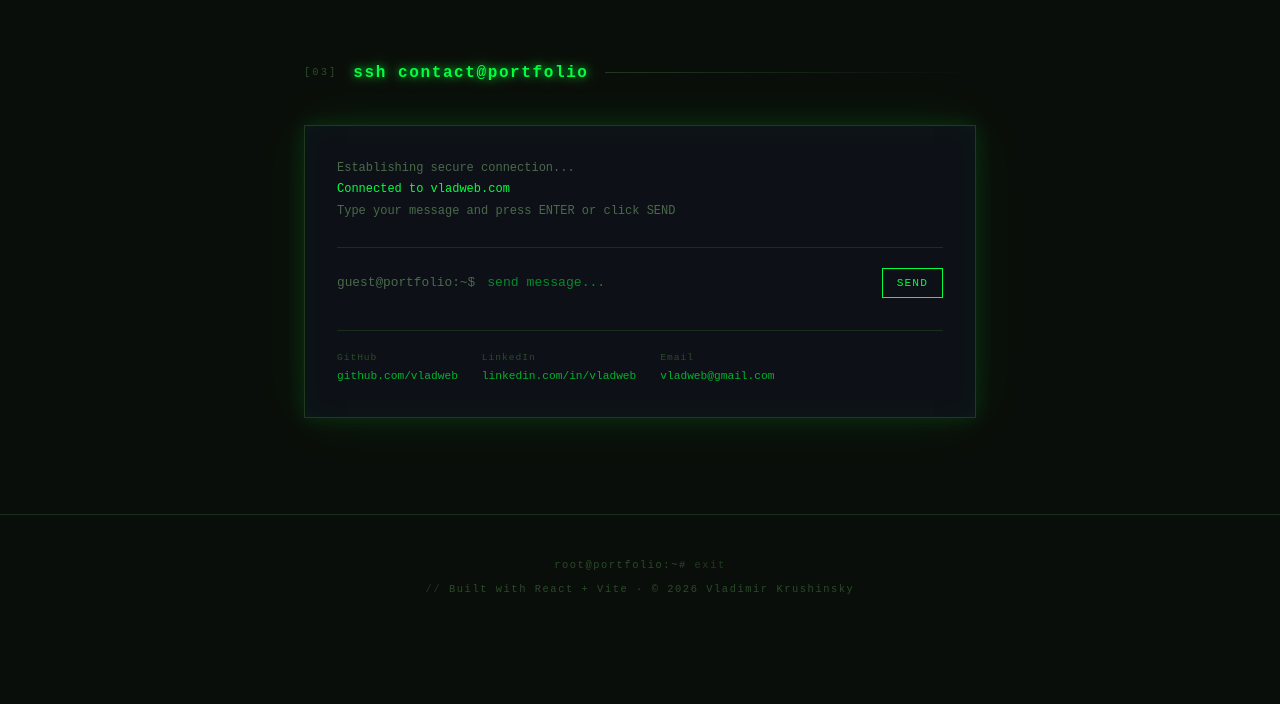
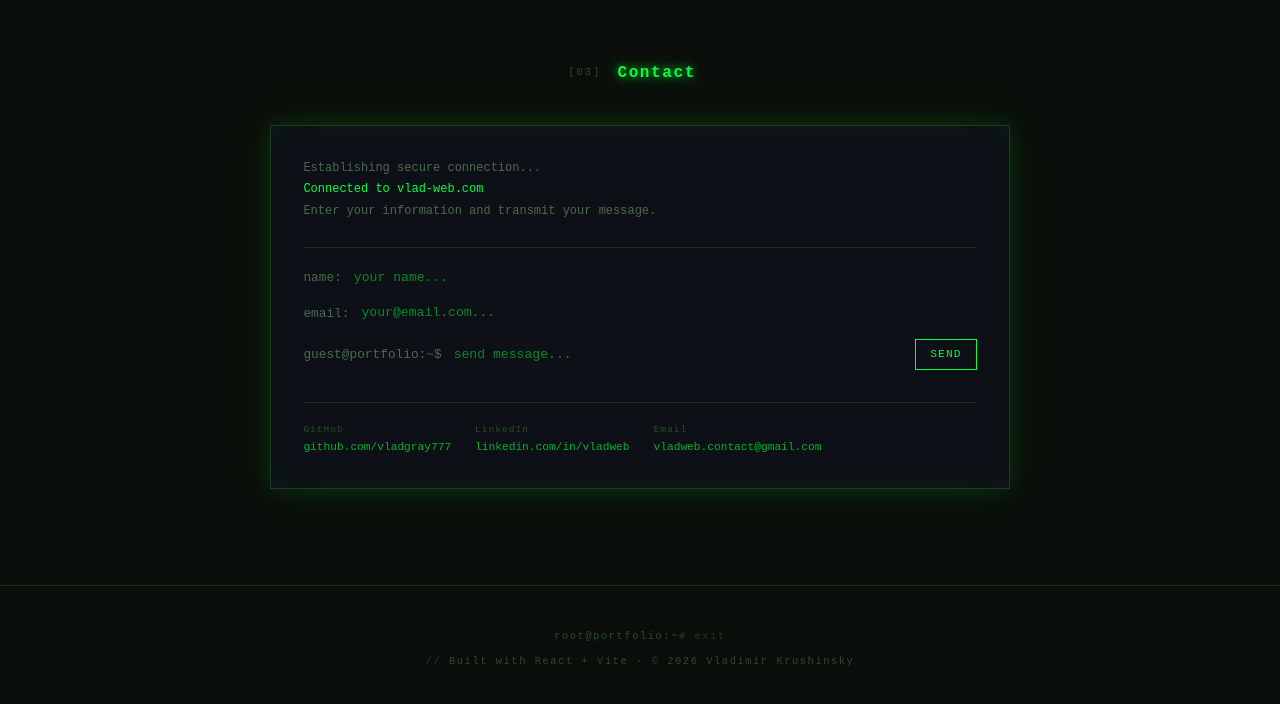
Before and after one commit to vladgray777/vladweb-portfolio, a React app: page / in a window 1280 px wide. Shown: the part 2441-3145 px from the top of the page. Before the commit the page ends 3081 px from the top, so only its background shows below. Built offline with nearby package versions, Linux system fonts and the light colour scheme; the HTML template or start-up script is replaced by a standard one.

Commit message:
add email sending functionality

```diff
--- a/package.json
+++ b/package.json
@@ -10,6 +10,7 @@
     "preview": "vite preview"
   },
   "dependencies": {
+    "@emailjs/browser": "^4.4.1",
     "@tailwindcss/vite": "^4.3.3",
     "lucide-react": "^1.30.0",
     "react": "^19.2.8",
--- a/src/components/Contact.tsx
+++ b/src/components/Contact.tsx
@@ -1,29 +1,65 @@
-import { useState } from "react"
+import { useRef, useState } from "react"
+import emailjs from "@emailjs/browser"
 import SectionHeader from "./SectionHeader"
 
-// ─── Contact section ──────────────────────────────────────────────────────────
 export default function Contact() {
-  const [input, setInput] = useState("")
+  const form = useRef<HTMLFormElement>(null)
+
   const [sent, setSent] = useState(false)
+  const [sending, setSending] = useState(false)
+  const [error, setError] = useState(false)
 
-  const handleSend = () => {
-    if (!input.trim()) return
+  const serviceId = import.meta.env.VITE_EMAILJS_SERVICE_ID
+  const templateId = import.meta.env.VITE_EMAILJS_TEMPLATE_ID
+  const publicKey = import.meta.env.VITE_EMAILJS_PUBLIC_KEY
+
+  const handleSend = async (e: React.FormEvent<HTMLFormElement>) => {
+    e.preventDefault()
+
+    if (!form.current) return
+
+    setSending(true)
+    setError(false)
+
+    try {
+      await emailjs.sendForm(
+        serviceId,
+        templateId,
+        form.current,
+        {
+          publicKey: publicKey,
+        }
+      )
+
       setSent(true)
-    setInput("")
-    setTimeout(() => setSent(false), 3000)
+      form.current.reset()
+
+      setTimeout(() => {
+        setSent(false)
+      }, 3000)
+    } catch (error) {
+      console.error("EmailJS error:", error)
+      setError(true)
+    } finally {
+      setSending(false)
+    }
   }
 
   return (
-    <section id="contact" className="relative py-24 px-6" style={{ zIndex: 1 }}>
-      <div className="max-w-2xl mx-auto">
-        <SectionHeader index="03" title="ssh contact@portfolio" />
+    <section
+      id="contact"
+      className="relative py-24 px-6 flex flex-col  items-center"
+      style={{ zIndex: 1 }}
+    >
+      <SectionHeader index="03" title="Contact" />
+
       <div
         style={{
           border: "1px solid #1f3a1f",
           background: "#0d1117",
           padding: "32px",
         }}
-          className="terminal-glow"
+        className="terminal-glow w-[60%]"
       >
         <div
           style={{
@@ -33,15 +69,92 @@ export default function Contact() {
             lineHeight: 1.8,
           }}
         >
-            <div>Establishing secure connection...</div>
+          Establishing secure connection...
+
           <div style={{ color: "#00ff41" }}>
-              Connected to vladweb.com
+            Connected to vlad-web.com
           </div>
-            <div>Type your message and press ENTER or click SEND</div>
+
+          <div>
+            Enter your information and transmit your message.
           </div>
+        </div>
+
+        <form ref={form} onSubmit={handleSend}>
+          {/* Name */}
           <div
             className="flex items-center gap-3"
-            style={{ borderTop: "1px solid #1a2e1a", paddingTop: 20 }}
+            style={{
+              borderTop: "1px solid #1a2e1a",
+              paddingTop: 20,
+              marginBottom: 16,
+            }}
+          >
+            <span
+              style={{
+                color: "#4a6a4a",
+                fontSize: "0.8rem",
+                whiteSpace: "nowrap",
+              }}
+            >
+              name:
+            </span>
+
+            <input
+              type="text"
+              name="user_name"
+              required
+              placeholder="your name..."
+              style={{
+                flex: 1,
+                background: "transparent",
+                border: "none",
+                outline: "none",
+                color: "#00ff41",
+                fontFamily: "monospace",
+                fontSize: "0.82rem",
+                caretColor: "#00ff41",
+              }}
+            />
+          </div>
+
+          {/* Email */}
+          <div
+            className="flex items-center gap-3"
+            style={{ marginBottom: 16 }}
+          >
+            <span
+              style={{
+                color: "#4a6a4a",
+                fontSize: "0.8rem",
+                whiteSpace: "nowrap",
+              }}
+            >
+              email:
+            </span>
+
+            <input
+              type="email"
+              name="user_email"
+              required
+              placeholder="your@email.com..."
+              style={{
+                flex: 1,
+                background: "transparent",
+                border: "none",
+                outline: "none",
+                color: "#00ff41",
+                fontFamily: "monospace",
+                fontSize: "0.82rem",
+                caretColor: "#00ff41",
+              }}
+            />
+          </div>
+
+          {/* Message */}
+          <div
+            className="flex items-center gap-3"
+            style={{ marginBottom: 16 }}
           >
             <span
               style={{
@@ -52,10 +165,11 @@ export default function Contact() {
             >
               guest@portfolio:~$
             </span>
+
             <input
-              value={input}
-              onChange={(e) => setInput(e.target.value)}
-              onKeyDown={(e) => e.key === "Enter" && handleSend()}
+              type="text"
+              name="message"
+              required
               placeholder="send message..."
               style={{
                 flex: 1,
@@ -68,8 +182,10 @@ export default function Contact() {
                 caretColor: "#00ff41",
               }}
             />
+
             <button
-              onClick={handleSend}
+              type="submit"
+              disabled={sending}
               style={{
                 padding: "6px 14px",
                 border: "1px solid #00ff41",
@@ -77,39 +193,72 @@ export default function Contact() {
                 color: "#00ff41",
                 fontFamily: "monospace",
                 fontSize: "0.7rem",
-                cursor: "pointer",
+                cursor: sending ? "not-allowed" : "pointer",
                 letterSpacing: "0.1em",
                 transition: "all 0.2s",
+                opacity: sending ? 0.5 : 1,
               }}
               onMouseEnter={(e) => {
-                ;(e.currentTarget as HTMLElement).style.background = "#00ff41"
-                ;(e.currentTarget as HTMLElement).style.color = "#0a0e0a"
+                if (sending) return
+
+                e.currentTarget.style.background = "#00ff41"
+                e.currentTarget.style.color = "#0a0e0a"
               }}
               onMouseLeave={(e) => {
-                ;(e.currentTarget as HTMLElement).style.background =
-                  "transparent"
-                ;(e.currentTarget as HTMLElement).style.color = "#00ff41"
+                e.currentTarget.style.background = "transparent"
+                e.currentTarget.style.color = "#00ff41"
               }}
             >
-              SEND
+              {sending ? "SENDING..." : "SEND"}
             </button>
           </div>
+        </form>
+
         {sent && (
           <div
-              style={{ marginTop: 12, fontSize: "0.75rem", color: "#00ff41" }}
+            style={{
+              marginTop: 12,
+              fontSize: "0.75rem",
+              color: "#00ff41",
+            }}
             className="text-glow"
           >
             ✓ Message transmitted successfully. Response ETA: 24h
           </div>
         )}
+
+        {error && (
+          <div
+            style={{
+              marginTop: 12,
+              fontSize: "0.75rem",
+              color: "#ff4141",
+            }}
+          >
+            ✗ Transmission failed. Please try again.
+          </div>
+        )}
+
         <div
           className="flex gap-6 mt-8"
-            style={{ borderTop: "1px solid #1a2e1a", paddingTop: 20 }}
+          style={{
+            borderTop: "1px solid #1a2e1a",
+            paddingTop: 20,
+          }}
         >
           {[
-              { label: "GitHub", value: "github.com/vladweb" },
-              { label: "LinkedIn", value: "linkedin.com/in/vladweb" },
-              { label: "Email", value: "vladweb@gmail.com" },
+            {
+              label: "GitHub",
+              value: "github.com/vladgray777",
+            },
+            {
+              label: "LinkedIn",
+              value: "linkedin.com/in/vladweb",
+            },
+            {
+              label: "Email",
+              value: "vladweb.contact@gmail.com",
+            },
           ].map((link) => (
             <div key={link.label}>
               <div
@@ -122,14 +271,19 @@ export default function Contact() {
               >
                 {link.label}
               </div>
-                <div style={{ fontSize: "0.7rem", color: "#00b32c" }}>
+
+              <div
+                style={{
+                  fontSize: "0.7rem",
+                  color: "#00b32c",
+                }}
+              >
                 {link.value}
               </div>
             </div>
           ))}
         </div>
       </div>
-      </div>
     </section>
   )
 }
```
Also changed, not shown: 2 other files (tests, documents, lock files or other folders). Lines whose indentation alone changed are shown as unchanged.
